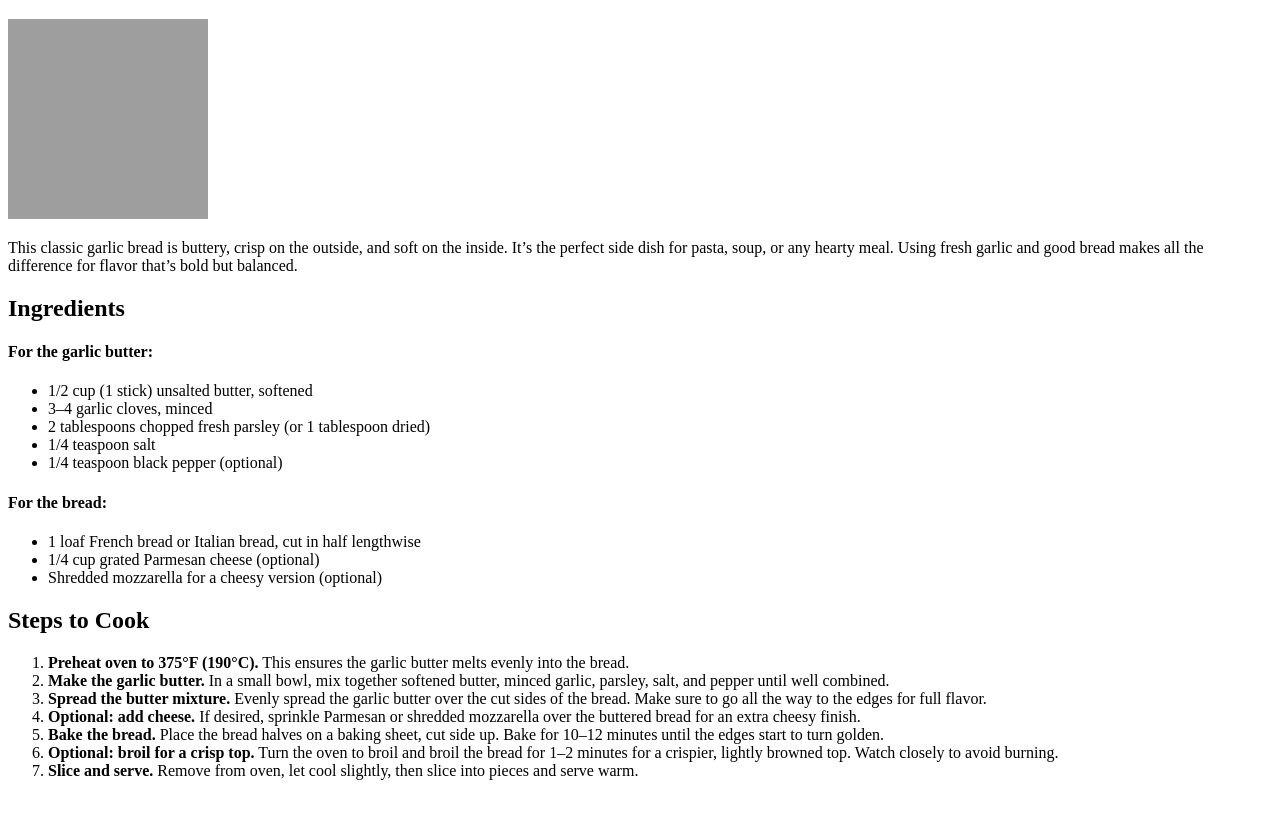
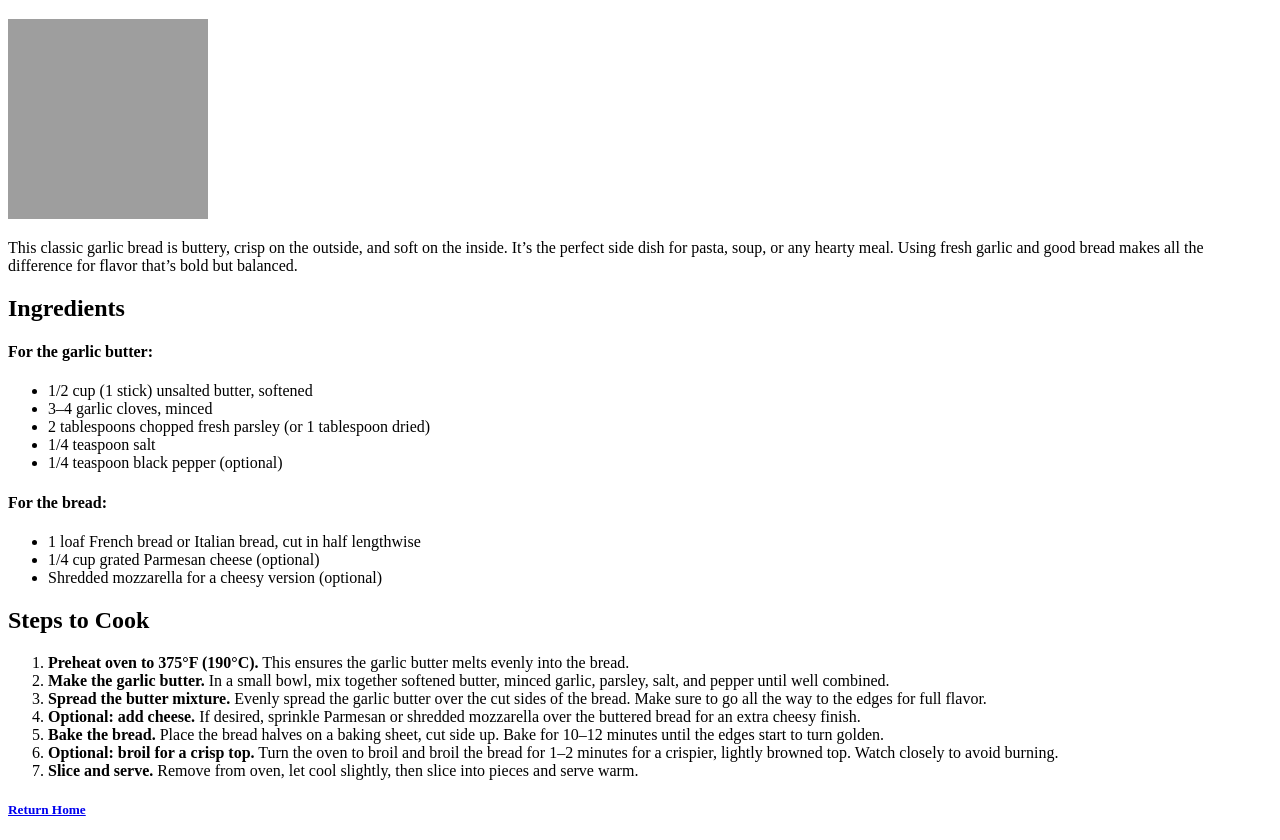
Before and after one commit to djpeck94/odin-recipes, a plain HTML site: page recipes/garlic-bread.html in a window 1280 px wide. Shown: the part 61-901 px from the top of the page. Before the commit the page ends 857 px from the top, so only its background shows below. Drawn offline with Linux system fonts and the light colour scheme; grey boxes are pictures that could not be loaded.

Commit message:
add return home links recipes

```diff
--- a/recipes/garlic-bread.html
+++ b/recipes/garlic-bread.html
@@ -70,5 +70,6 @@
         warm.
       </li>
     </ol>
+    <h5><a href="../index.html">Return Home</a></h5>
   </body>
 </html>
```
Also changed, not shown: recipes/lasagna.html (+1 -0 lines), recipes/steak.html (+1 -0 lines).
